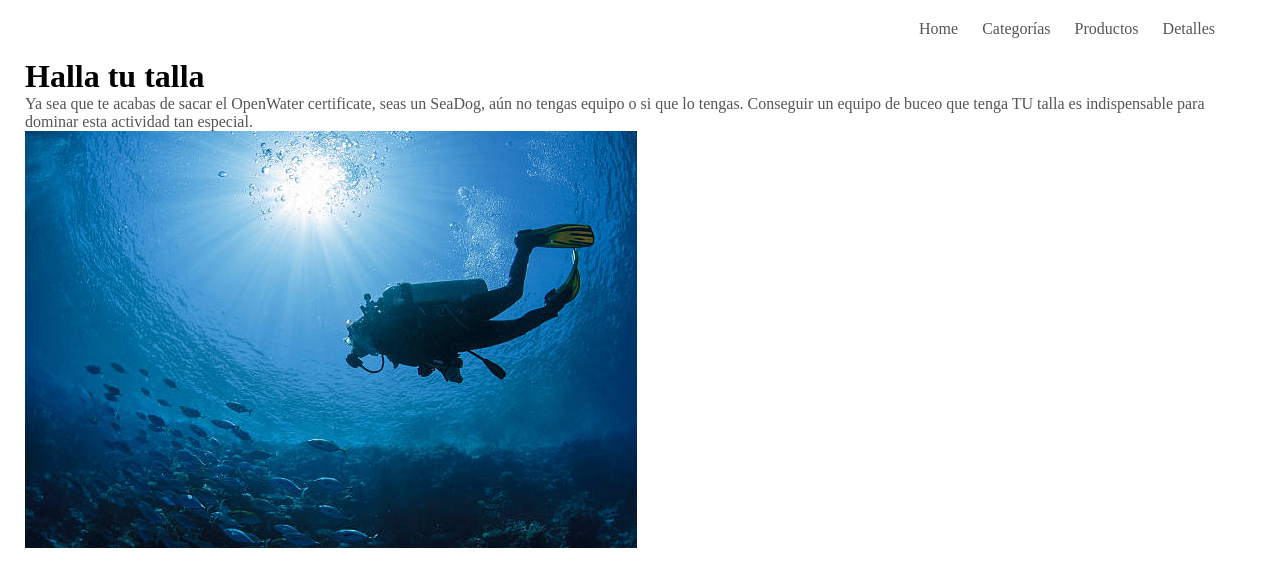
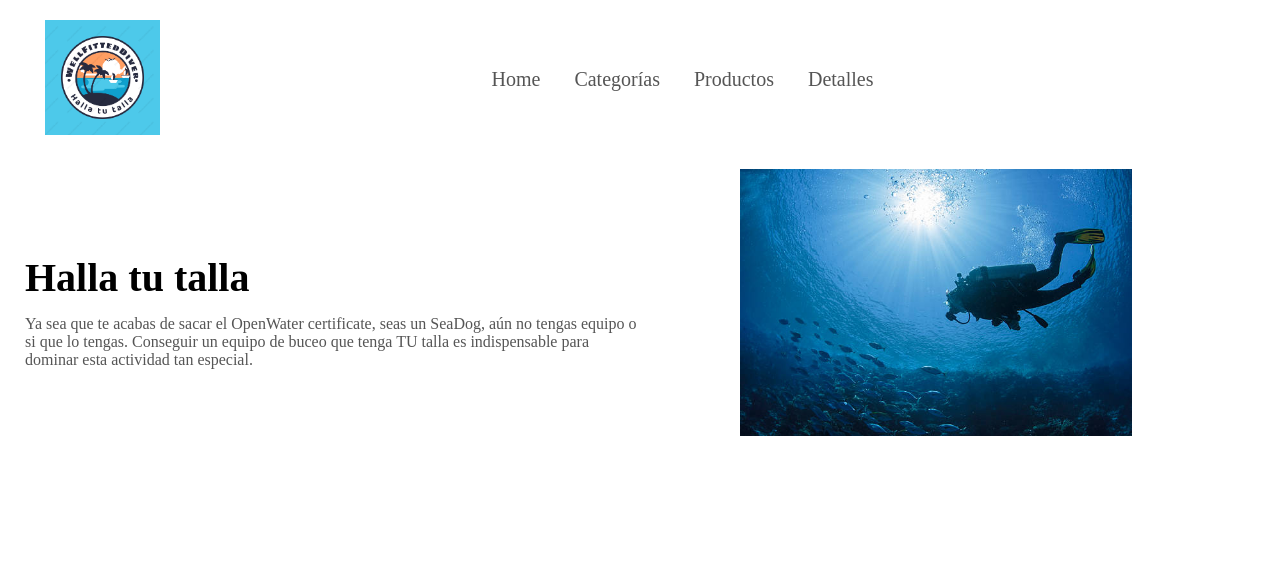
Before and after one commit to NIU1598654/TDIWbackup, a PHP site: page / in a window 1280 px wide. Shown: the top 587 px of the page. Run offline with PHP 8.4, Linux system fonts and the light colour scheme.

Commit message:
Adición de imágen logo en directorio y web, modificación de index y style para mejor adaptación a las necesidades de la tienda

```diff
--- a/index.html
+++ b/index.html
@@ -9,9 +9,9 @@
 <body>
 <div class="container">
     <div class="navbar">
-        <!--<div class="logo">
-            Aquí pondremos el logo.
-        </div>-->
+        <div class="logo">
+            <img src="images/Captura%20de%20pantalla%202022-11-06%20a%20las%2013.14.06.png" width="115px">
+        </div>
         <nav>
             <ul>
                 <li><a href="">Home</a></li>
--- a/style.css
+++ b/style.css
@@ -10,7 +10,7 @@
 }
 nav{
     flex: 1;
-    text-align: right;
+    text-align: center;
 }
 nav ul{
     display: inline-block;
@@ -18,7 +18,8 @@ nav ul{
 }
 nav ul li{
     display: inline-block;
-    margin-right: 20px;
+    margin-right: 30px;
+    font-size: 20px;
 }
 a{
     text-decoration: none;
@@ -34,3 +35,24 @@ p{
     padding-left: 25px;
     padding-right: 25px;
 }
+.fila{
+    display: flex;
+    align-items: center;
+    flex-wrap: wrap;
+    justify-content: space-around;
+}
+.col-2{
+    flex-basis: 50%;
+    min-width: 300px;
+}
+.col-2 img{
+    max-width: 80%;
+    padding: 10px 0;
+    padding-left: 100px;
+
+}
+.col-2 h1{
+    font-size: 40px;
+    line-height: 25px;
+    margin: 25px 0;
+}
```
Also changed, not shown: images/Captura de pantalla 2022-11-06 a las 13.14.06.png (added).
